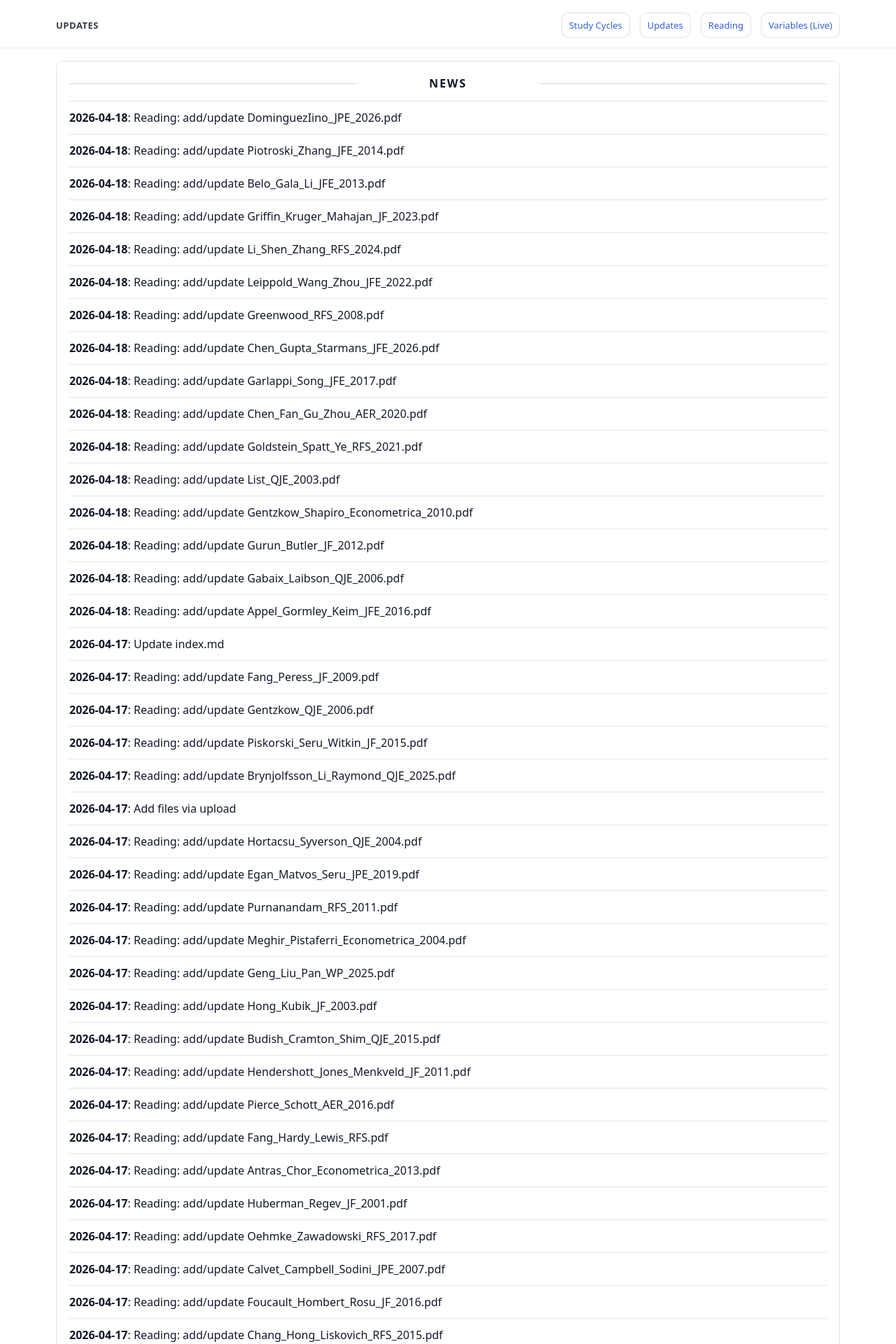
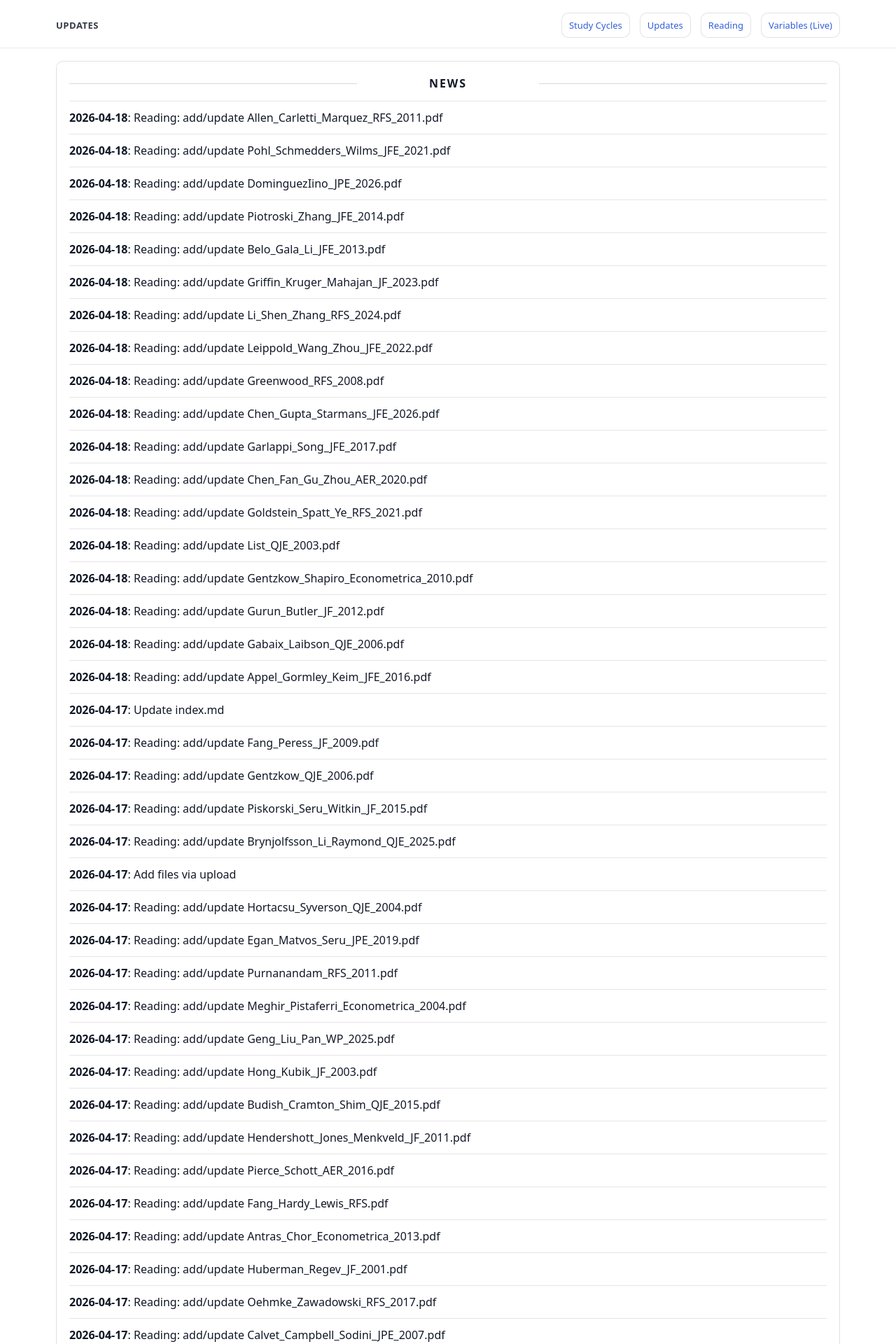
Before and after one commit to yaxinzn/study-archive, a Jekyll site: the page built from updates/index.md, in a window 1280 px wide. Shown: the top 1920 px of the page at 70% size. Built offline with Jekyll 4.4.1, drawn with Linux system fonts in a browser that asks for light colours; some of the changed text lies outside the part shown.

Commit message:
chore: update NEWS feed

```diff
--- a/_data/news.yml
+++ b/_data/news.yml
@@ -1,4 +1,10 @@
 # Auto-generated update history (sorted newest -> oldest). Do not edit manually.
+- ts: "1776517565"
+  date: "2026-04-18"
+  title: "Reading: add/update Allen_Carletti_Marquez_RFS_2011.pdf"
+- ts: "1776517530"
+  date: "2026-04-18"
+  title: "Reading: add/update Pohl_Schmedders_Wilms_JFE_2021.pdf"
 - ts: "1776517437"
   date: "2026-04-18"
   title: "Reading: add/update DominguezIino_JPE_2026.pdf"
```
